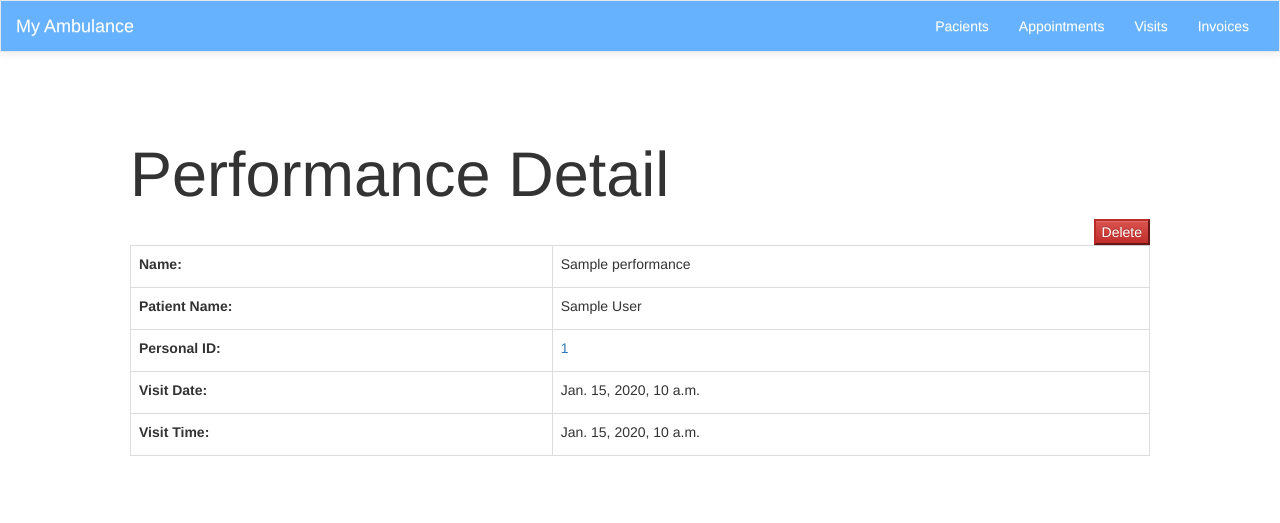
After one commit to JanKoci/IIS-project, a Django app: template IIS_project/visits/templates/visits/performance.html in a window 1280 px wide. The commit adds this page. Shown: the top 523 px of the page. Run offline with Django 3.2, Linux system fonts and the light colour scheme; the template is opened without the code that fills it: most values are stand-ins (such as "Sample title", 1, 10 or a date in 2020); some libraries are stand-ins or nearby versions.

Commit message:
changed operation to performance and implemented it

```diff
--- a/IIS_project/visits/models.py
+++ b/IIS_project/visits/models.py
@@ -21,7 +21,7 @@ class Visit(models.Model):
         return reverse("visits:visit_detail", kwargs={'pk':self.pk})
 
 
-class Operation(models.Model):
+class Performance(models.Model):
     id = models.AutoField(primary_key=True)
     name = models.CharField(max_length=40)
     visit_id = models.ForeignKey(Visit, on_delete=models.CASCADE)
--- /dev/null
+++ b/IIS_project/visits/templates/visits/performance.html
@@ -0,0 +1,35 @@
+{% extends "base.html" %}
+{% block content %}
+    <div class="jumbotron">
+        <h1>Performance Detail</h1>
+        <a href="{% url 'visits:performance_delete' pk=performance.pk %}">
+            <button type="delete" class="btn-danger" style="float: right;">Delete</button>
+        </a>
+        <table class="table table-bordered">
+            <tr>
+                <td><label>Name:</label></td>
+                <td>{{performance.name}}</td>
+            </tr>
+            <tr>
+                <td><label>Patient Name:</label></td>
+                <td>{{performance.visit_id.patient_id.first_name}} {{performance.visit_id.patient_id.last_name}}</td>
+            </tr>
+            <tr>
+                <td><label>Personal ID:</label></td>
+                <td>
+                    <a href="{% url 'patients:patient_detail' pk=performance.visit_id.patient_id.person_id %}">
+                        {{performance.visit_id.patient_id.person_id}}
+                    </a>
+                </td>
+            </tr>
+            <tr>
+                <td><label>Visit Date:</label></td>
+                <td>{{performance.visit_id.visit_date}}</td>
+            </tr>
+            <tr>
+                <td><label>Visit Time:</label></td>
+                <td>{{performance.visit_id.visit_time}}</td>
+            </tr>
+        </table>
+    </div>
+{% endblock %}
--- a/IIS_project/visits/templates/visits/operation_form.html
+++ b/IIS_project/visits/templates/visits/performance_form.html
@@ -2,7 +2,7 @@
 {% block content %}
 
 <div class="jumbotron">
-    <h1>Create operation</h1>
+    <h1>Create performance</h1>
     <br>
     <br>
     <form method="post">
--- a/IIS_project/visits/urls.py
+++ b/IIS_project/visits/urls.py
@@ -16,6 +16,8 @@ urlpatterns = [
     path('examination/<int:pk>/', views.ExaminationDetailView.as_view(), name='examination_detail'),
     path('examination/delete/<int:pk>/', views.ExaminationDeleteView.as_view(), name='examination_delete'),
 
-    path('operation/create/<int:visit>/', views.OperationCreateView.as_view(), name='operation_create'),
+    path('performance/create/<int:visit>/', views.PerformanceCreateView.as_view(), name='performance_create'),
+    path('performance/<int:pk>/', views.PerformanceDetailView.as_view(), name='performance_detail'),
+    path('performance/delete/<int:pk>/', views.PerformanceDeleteView.as_view(), name='performance_delete'),
 
 ]
```
Also changed, not shown: IIS_project/visits/templates/visits/performance_confirm_delete.html (added, +12 -0 lines), IIS_project/visits/templates/visits/visit.html (+8 -5 lines), IIS_project/visits/views.py (+20 -5 lines).
